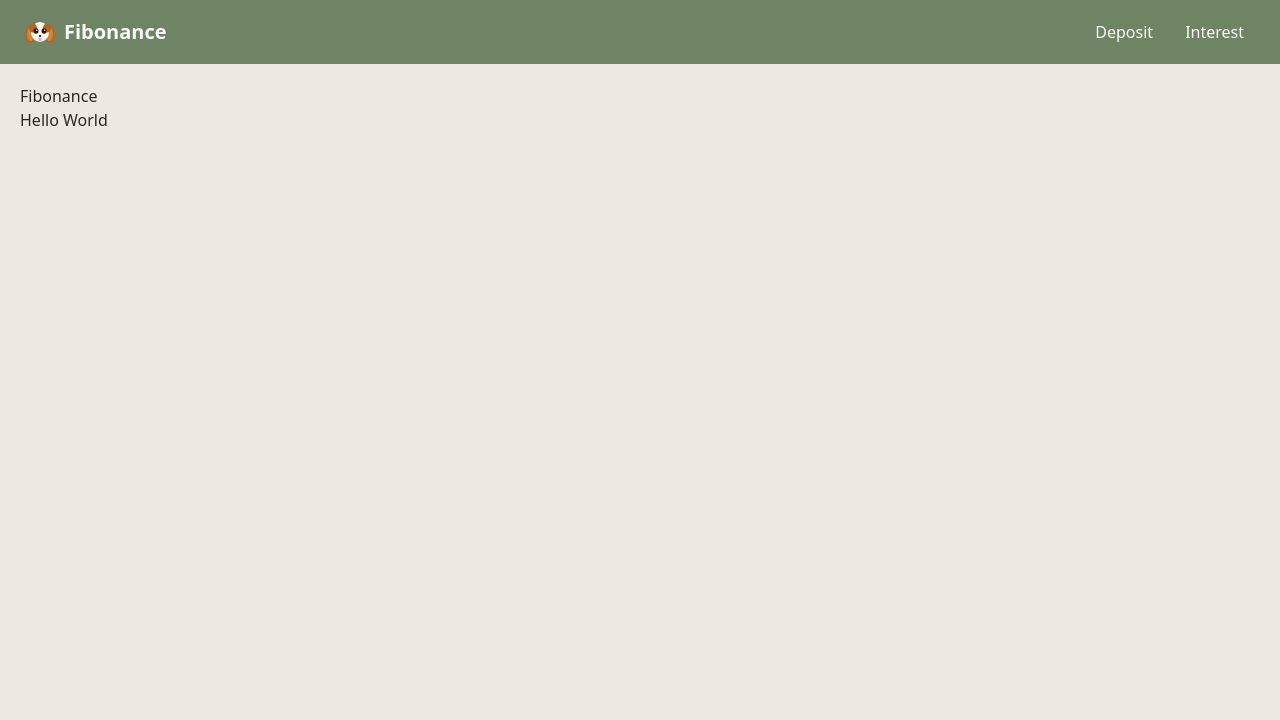
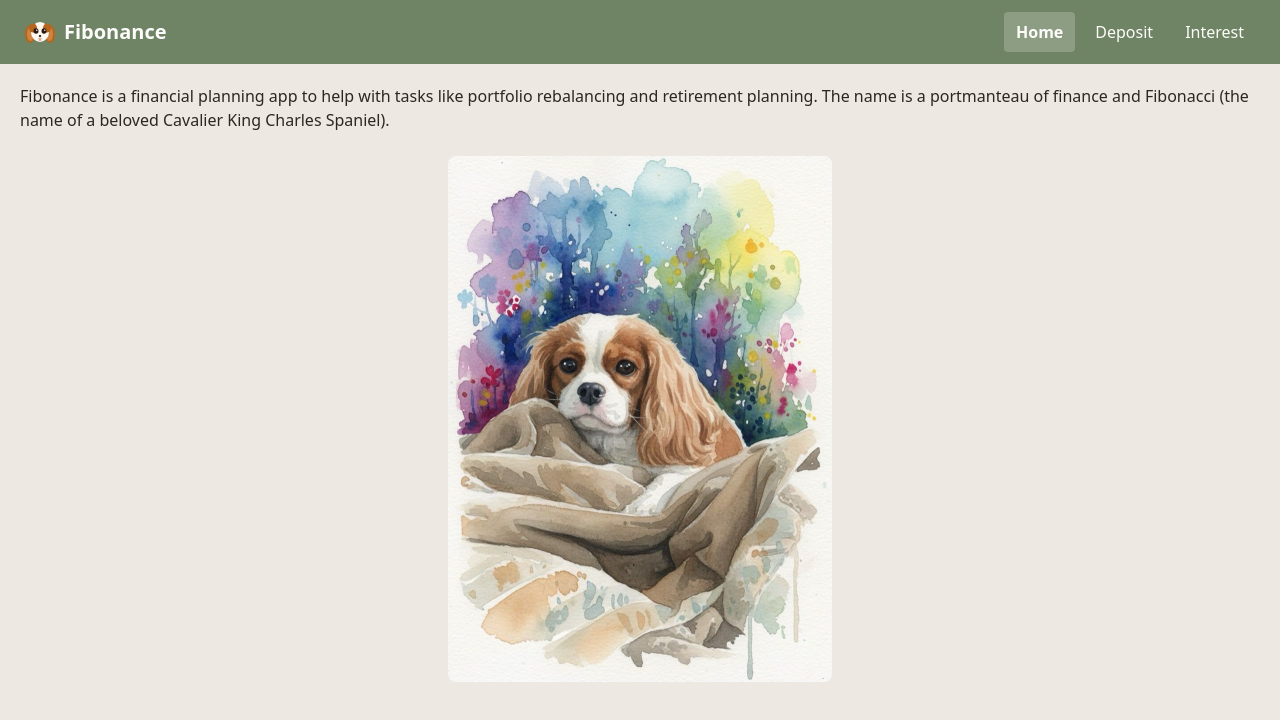
Before and after one commit to ctil/fibonance, a SvelteKit app: page / in a window 1280 px wide. Shown: the top 720 px of the page. Built offline with nearby package versions, Linux system fonts and the light colour scheme.

Commit message:
Add fib picture

```diff
--- a/src/routes/+layout.svelte
+++ b/src/routes/+layout.svelte
@@ -25,6 +25,7 @@
         <span class="text-cream-50 text-xl font-semibold">Fibonance</span>
     </div>
     <div class="flex gap-2">
+        <a href="/" class={getLinkClass("/")}>Home</a>
         <a href="/deposit" class={getLinkClass("/deposit")}>Deposit</a>
         <a href="/interest" class={getLinkClass("/interest")}>Interest</a>
     </div>
--- a/src/routes/+page.svelte
+++ b/src/routes/+page.svelte
@@ -1,2 +1,14 @@
-<h1>Fibonance</h1>
-<p>Hello World</p>
+<script>
+    import fibImage from "$lib/assets/fib.jpg";
+</script>
+
+<p>
+    Fibonance is a financial planning app to help with tasks like portfolio
+    rebalancing and retirement planning. The name is a portmanteau of finance
+    and Fibonacci (the name of a beloved Cavalier King Charles Spaniel).
+</p>
+<img
+    src={fibImage}
+    alt="Fibonacci the Cavalier King Charles Spaniel"
+    class="w-full max-w-sm mx-auto rounded-lg mt-6"
+/>
```
Also changed, not shown: src/lib/assets/fib.jpg (added).
